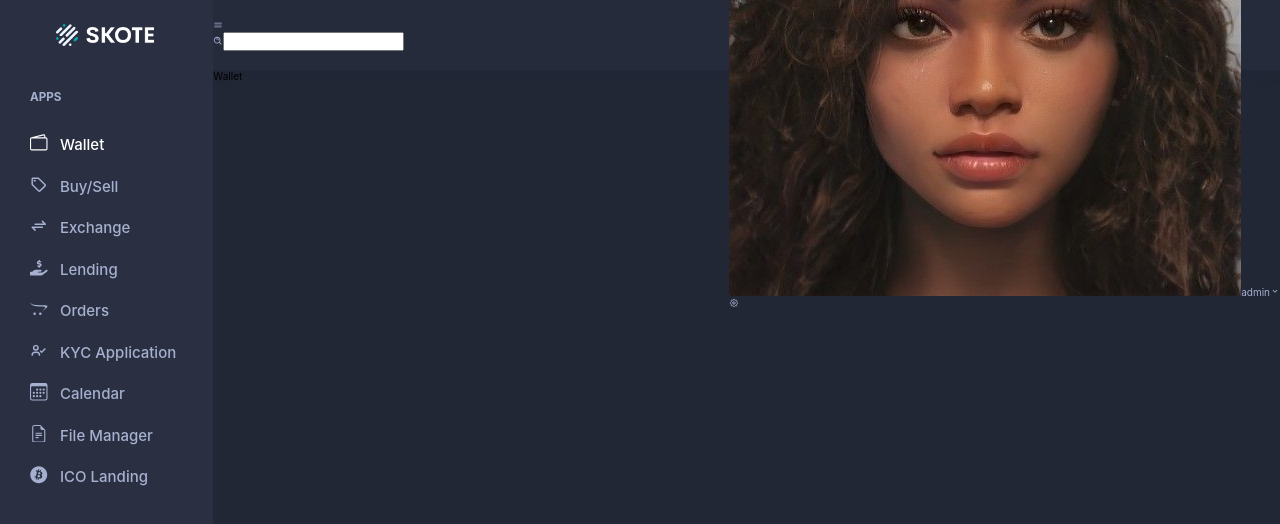
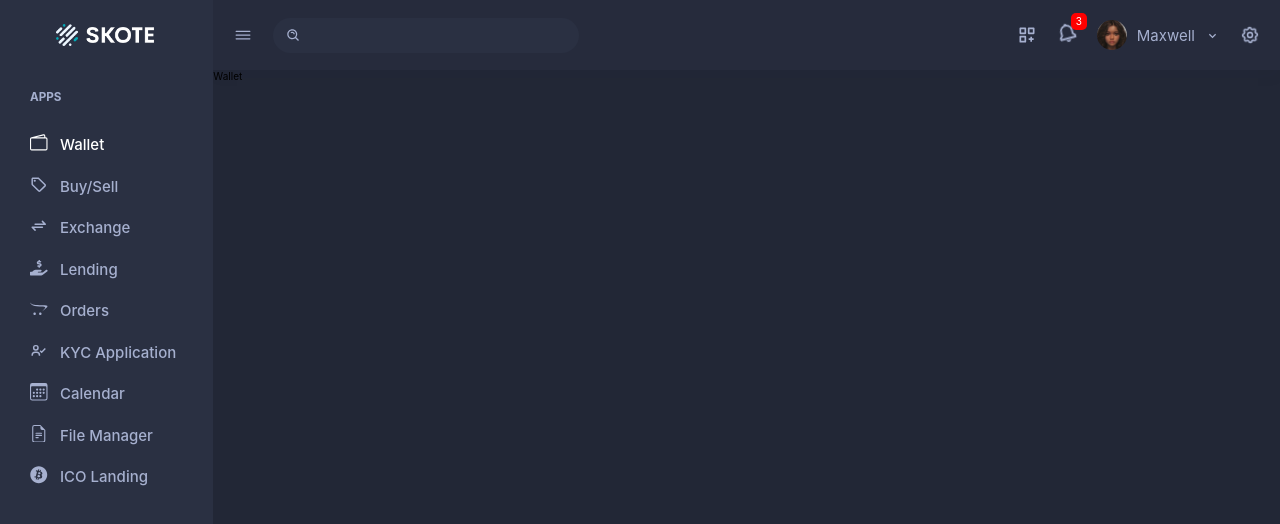
Before and after one commit to Dewaley/skote-dashboard, a React (Create React App) app: page /user in a window 1280 px wide. Shown: the top 524 px of the page. Built offline with nearby package versions, Linux system fonts and the light colour scheme; the HTML template or start-up script is replaced by a standard one.

Commit message:
navbar desktop version

```diff
--- a/src/App.css
+++ b/src/App.css
@@ -82,18 +82,131 @@ ul {
   color: white;
 }
 
+.mainLayout {
+  width: 100%;
+  background-color: var(--dark-mode-bg);
+}
+
 .Navbar {
   height: 7rem;
-  width: 100%;
   background-color: rgb(38, 43, 60);
   box-shadow: 0 0.75rem 1.5rem rgb(18 38 63 / 3%);
   color: var(--dark-mode-text);
   display: flex;
   justify-content: space-between;
   align-items: center;
+  font-size: 2rem;
+  padding: 0 2rem;
 }
 
-.mainLayout {
-  width: 100%;
-  background-color: var(--dark-mode-bg);
+.Navbar .left,
+.Navbar .right {
+  display: flex;
+  gap: 2rem;
+  align-items: center;
 }
+
+.Navbar svg {
+  cursor: pointer;
+}
+
+.left form {
+  display: flex;
+  align-items: center;
+  background-color: var(--dark-mode-items);
+  border-radius: 20px;
+  padding: 1rem 1.25rem;
+  gap: 1rem;
+  font-size: 1.5rem;
+}
+
+.left input {
+  width: 20vw;
+  background-color: transparent;
+  border: none;
+  outline: none;
+  color: var(--dark-mode-text);
+}
+
+.Navbar .right .notification {
+  position: relative;
+}
+
+.right .notification .number {
+  position: absolute;
+  right: -1rem;
+  top: -1rem;
+  background-color: red;
+  padding: 0.25rem 0.5rem;
+  border-radius: 5px;
+  font-size: 1rem;
+  color: white;
+}
+
+.bell {
+  animation: swing 2s infinite;
+}
+
+@keyframes swing {
+  0% {
+    scale: 1.1;
+    transform: rotate(0deg);
+  }
+  12.5% {
+    scale: 1.1;
+    transform: rotate(15deg);
+  }
+  25% {
+    scale: 1.1;
+    transform: rotate(-15deg);
+  }
+  37.5% {
+    scale: 1.1;
+    transform: rotate(15deg);
+  }
+  50% {
+    scale: 1.1;
+    transform: rotate(-15deg);
+  }
+  62.5% {
+    scale: 1.1;
+    transform: rotate(15deg);
+  }
+  75% {
+    scale: 1.1;
+    transform: rotate(-15deg);
+  }
+  100% {
+    scale: 1;
+    transform: rotate(0deg);
+  }
+}
+
+.settings {
+  animation: spin 2s linear infinite;
+}
+
+@keyframes spin {
+  0% {
+    transform: rotate(0deg);
+  }
+  100% {
+    transform: rotate(360deg);
+  }
+}
+
+.user {
+  display: flex;
+  align-items: center;
+  gap: 1rem;
+  font-size: 1.5rem;
+  cursor: pointer;
+}
+
+.user img {
+  height: 3rem;
+  width: 3rem;
+  border-radius: 50%;
+  object-fit: cover;
+  object-position: center;
+}
--- a/src/components/Navbar.jsx
+++ b/src/components/Navbar.jsx
@@ -5,43 +5,33 @@ import {
   BiBell,
   BiChevronDown,
 } from "react-icons/bi";
-import {TbSettings} from "react-icons/tb"
+import { TbSettings } from "react-icons/tb";
 import pfp from "../assets/pfp.jpg";
 
 const Navbar = () => {
   return (
     <div className='Navbar'>
       <div className='left'>
-        <span className='hamburger'>
-          <IoIosMenu />
-        </span>
+        <IoIosMenu className='hamburger' />
         <form action=''>
-          <span className='search'>
-            <BiSearchAlt />
-          </span>
+          <BiSearchAlt className='search' />
           <input type='text' name='' id='' />
         </form>
       </div>
       <div className='right'>
-        <div className='customize'>
-          <span>
-            <BiCustomize />
-          </span>
-        </div>
+        <BiCustomize className='customize' />
         <div className='notification'>
           <span className='number'>3</span>
-          <span className='bell'>
-            <BiBell />
+          <span>
+            <BiBell className='bell' />
           </span>
         </div>
         <div className='user'>
           <img src={pfp} alt='User pfp' />
-          <span className='name'>admin</span>
-          <span className='arrow'>
-            <BiChevronDown />
-          </span>
+          <span className='name'>Maxwell</span>
+          <BiChevronDown />
         </div>
-        <div className="settings"><TbSettings/></div>
+        <TbSettings className='settings' />
       </div>
     </div>
   );
```
Also changed, not shown: src/context/Hamburger.jsx (added).
